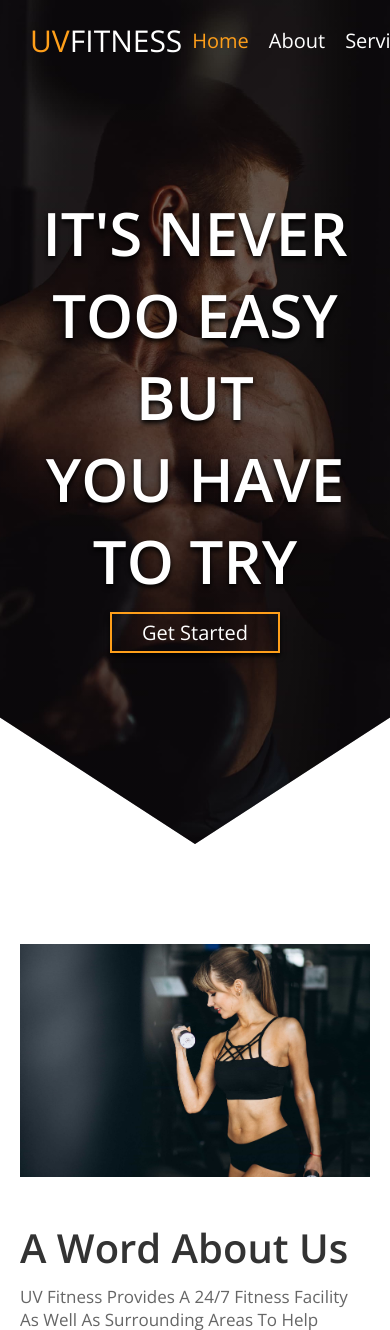
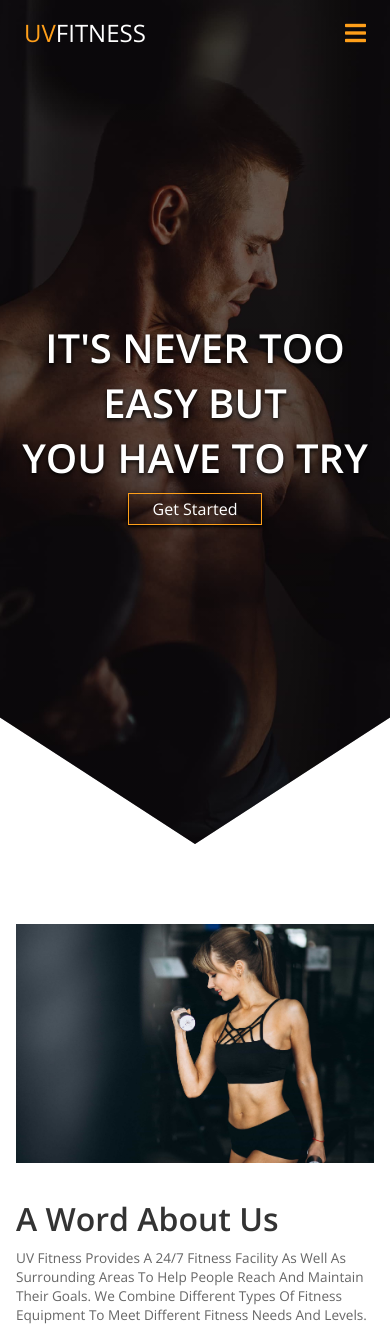
Before and after one commit to maydev18/Project, a PHP site: page / in a window 390 px wide. Shown: the top 1330 px of the page. Run offline with PHP 8.4, Linux system fonts and the light colour scheme.

Commit message:
Update css.style

```diff
--- a/style.css
+++ b/style.css
@@ -442,3 +442,67 @@ header.header-active .navbar a{
 .footer a:hover{
     color:#fff;
 }
+
+@media (max-width:768px){
+
+    html{
+        font-size: 55%;
+    }
+
+    header #menu{
+        display: block;
+    }
+
+    header .navbar{
+        position: fixed;
+        top:-100rem; left: 0;
+        width: 100%;
+        opacity: 0;
+        background:#fff;
+        border-top: .1rem solid rgba(0,0,0,.3);
+    }
+
+    header .navbar ul{
+        flex-flow: column;
+        padding:2rem 0;
+    }
+
+    header .navbar ul li{
+        margin:1rem 0;
+        text-align: center;
+        width: 100%;
+    }
+
+    header .navbar ul li a{
+        font-size: 2.5rem;
+        color: #333;
+        display: block;
+    }
+
+    header .navbar.nav-toggle{
+        top:8rem;
+        opacity: 1;
+    }
+
+    .register form{
+        width:90%;
+    }
+
+}
+
+
+@media (max-width:500px){
+
+    html{
+        font-size: 50%;
+    }
+
+    .home h1{
+        font-size: 5rem;
+    }
+
+    .register form .inputBox input{
+        width:100%;
+    }
+
+}
```
